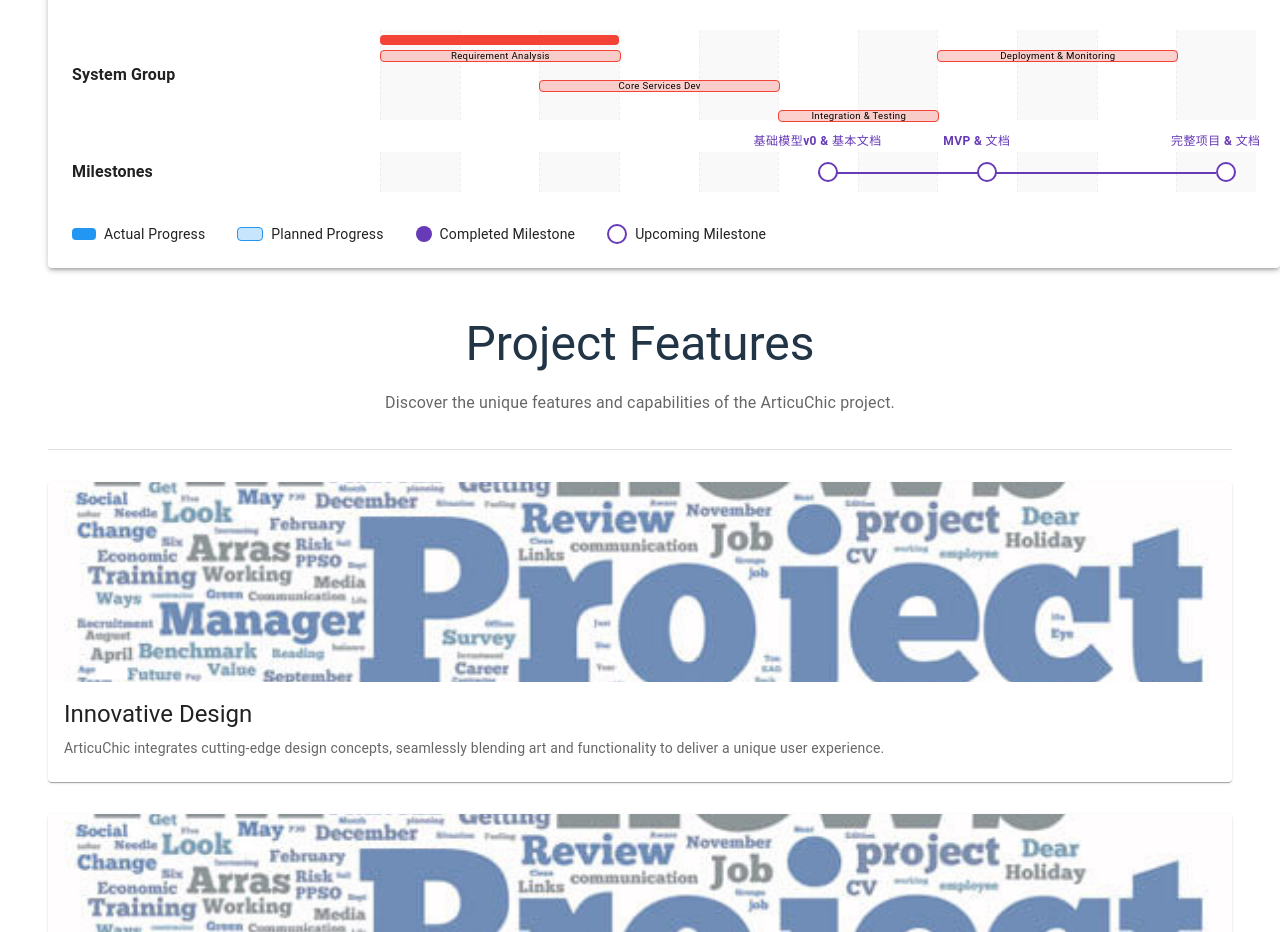
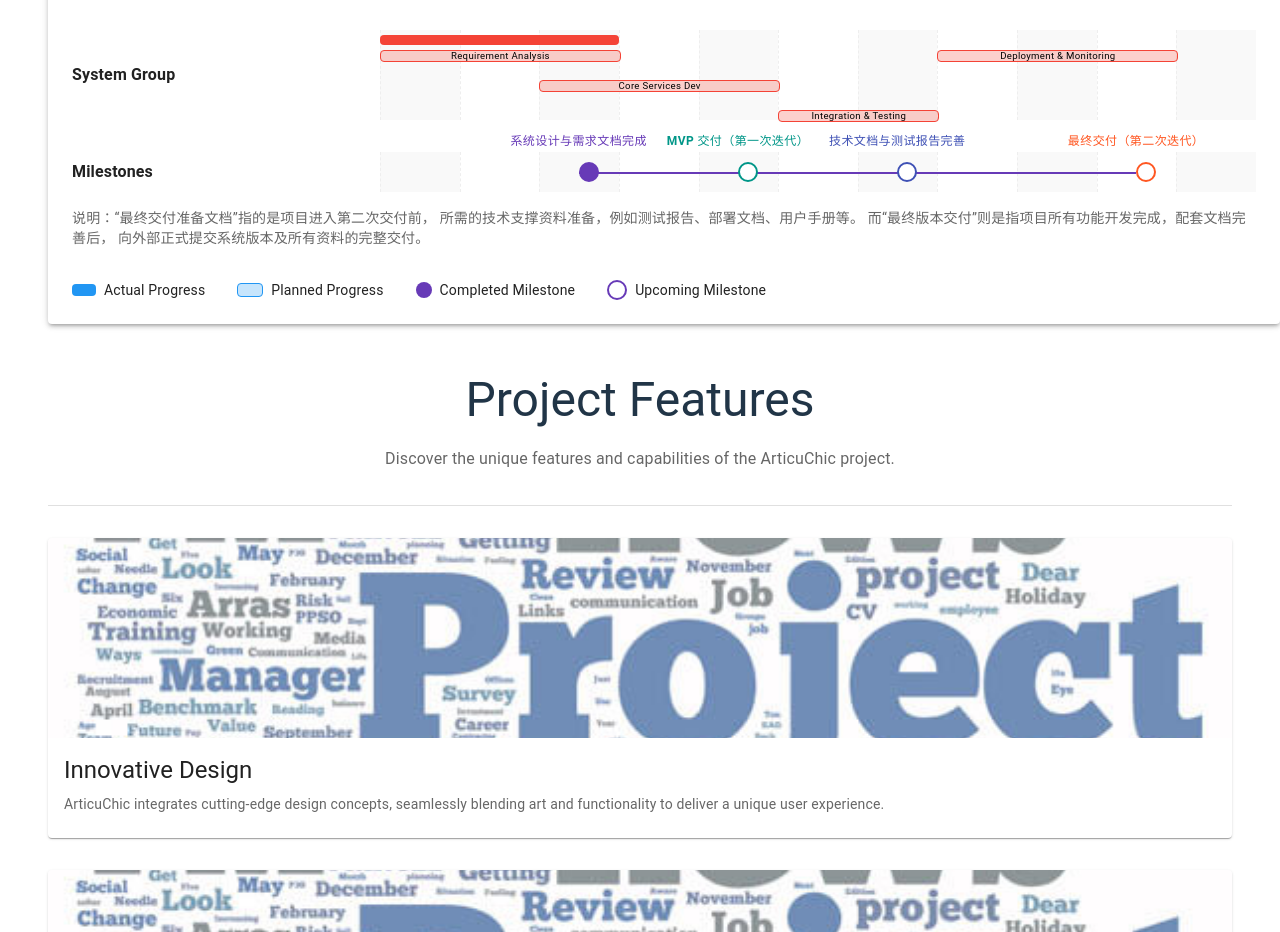
Before and after one commit to shcw0405/ArticuChic_Page, a React (Vite) app in the folder ArticuChic/: page / in a window 1280 px wide. Shown: the part 1403-2335 px from the top of the page. Built offline with nearby package versions, Linux system fonts and the light colour scheme.

Commit message:
Update Home.jsx

```diff
--- a/ArticuChic/src/pages/Home.jsx
+++ b/ArticuChic/src/pages/Home.jsx
@@ -371,33 +371,43 @@ const Home = () => {
     },
   ]);
 
-  // 项目里程碑
+
 	const [milestones] = useState([
 	  {
 	    id: "m-1",
-      name: "基础模型v0 & 基本文档",
-      description: "数据链路跑通的基础模型v0以及基本文档",
-      week: 5,
-      color: "#673AB7",
-      completed: false,
+	    name: "系统设计与需求文档完成",
+	    description: "完成功能模块设计文档、任务分解及开发计划",
+	    week: 2, // Week 3
+	    color: "#673AB7", // 紫色代表“文档驱动”
+	    completed: true,
 	  },
 	  {
 	    id: "m-2",
-      name: "MVP & 文档",
-      description: "MVP及其文档",
-      week: 7,
-      color: "#673AB7",
+	    name: "MVP 交付（第一次迭代）",
+	    description: "完成最小可用产品，含核心功能与配套说明文档",
+	    week: 4, // Week 5
+	    color: "#009688", // 青绿色代表“交付迭代”
 	    completed: false,
 	  },
 	  {
 	    id: "m-3",
-      name: "完整项目 & 文档",
-      description: "完整项目及其文档",
-      week: 10,
-      color: "#673AB7",
+	    name: "技术文档与测试报告完善",
+	    description: "补充开发文档、测试报告、用户引导说明等",
+	    week: 6, // Week 7
+	    color: "#3F51B5", // 蓝色代表“文档整理阶段”
 	    completed: false,
 	  },
+	  {
+	    id: "m-4",
+	    name: "最终交付（第二次迭代）",
+	    description: "功能完整、交互完善、文档齐备的最终系统交付",
+	    week: 9, // Week 10
+	    color: "#FF5722", // 橙红色代表“最终交付”
+	    completed: false,
+	  },
+
 	]);
+
 
   // 项目特点
   const features = [
@@ -834,6 +844,15 @@ const Home = () => {
             </Box>
           </Box>
 
+	<Box sx={{ mt: 2 }}>
+	  <Typography variant="body2" color="text.secondary">
+	    <strong>说明：</strong>“最终交付准备文档”指的是项目进入第二次交付前，
+	    所需的技术支撑资料准备，例如测试报告、部署文档、用户手册等。
+	    而“最终版本交付”则是指项目所有功能开发完成，配套文档完善后，
+	    向外部正式提交系统版本及所有资料的完整交付。
+	  </Typography>
+	</Box>
+
           {/* 图例 */}
           <Box sx={{ mt: 4, display: "flex", gap: 4, flexWrap: "wrap" }}>
             <Box sx={{ display: "flex", alignItems: "center" }}>
```
Lines whose indentation alone changed are shown as unchanged.
